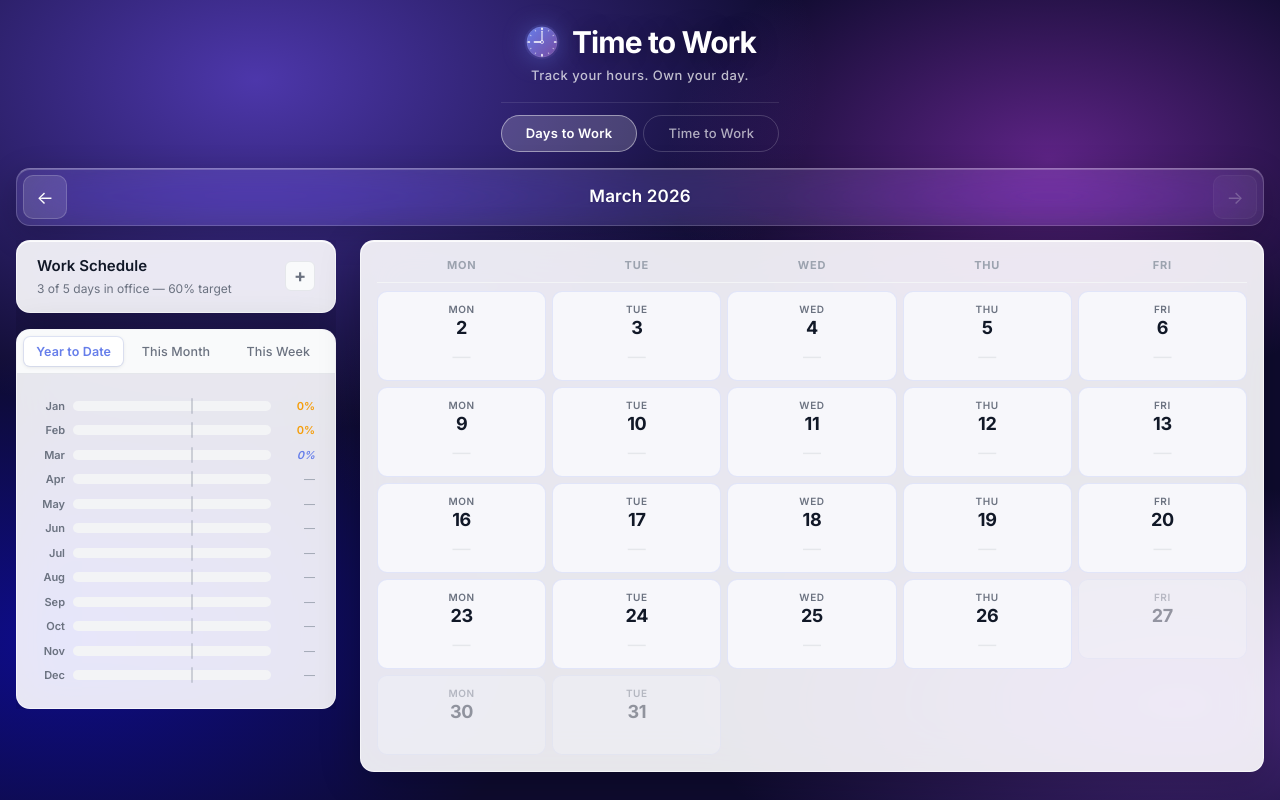
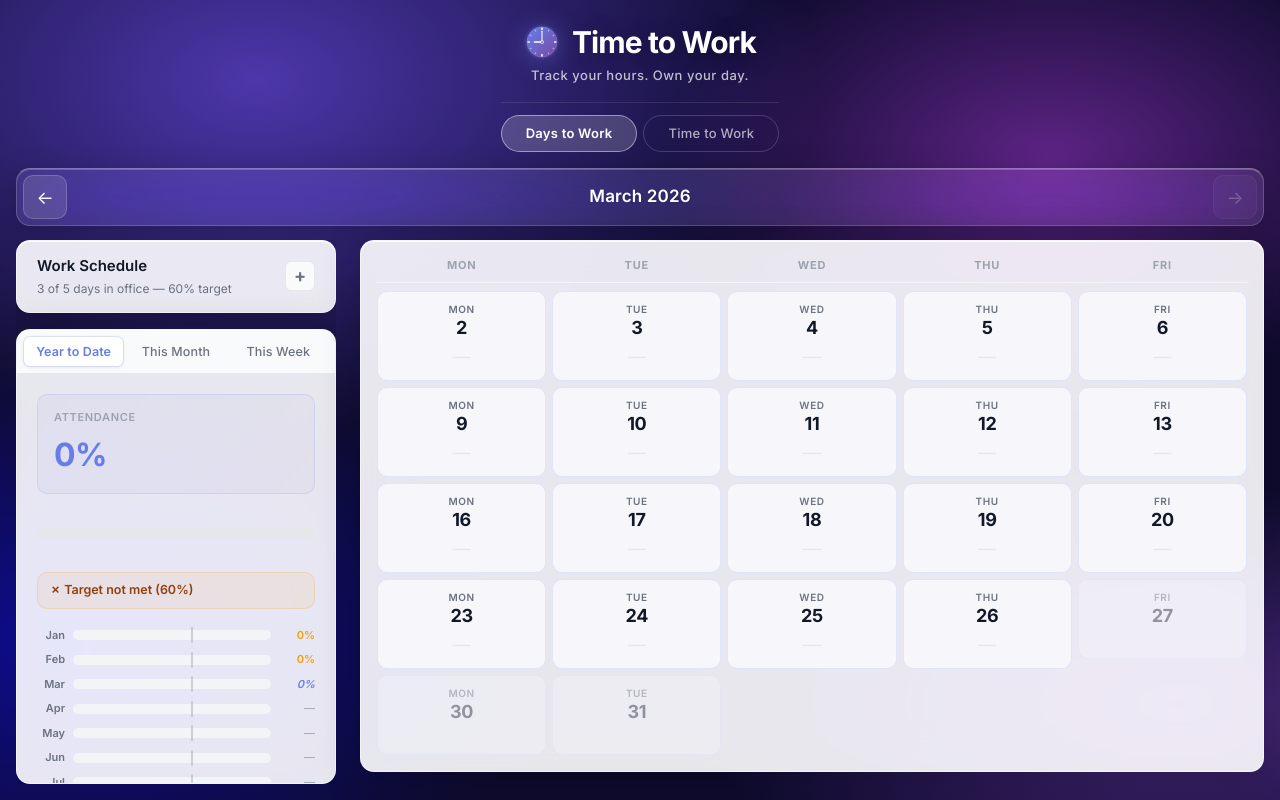
Before and after one commit to dwilliams264/time-to-work, a React (Vite) app: page / in a window 1280 px wide. Built offline with nearby package versions, Linux system fonts and the light colour scheme.

Commit message:
feat: add Year-to-Date attendance calculation and display in AttendanceStats component

```diff
--- a/src/components/days-to-work/attendance-stats/attendance-stats.component.tsx
+++ b/src/components/days-to-work/attendance-stats/attendance-stats.component.tsx
@@ -6,6 +6,7 @@ import {
   getMonthlyAttendance,
   getThisWeekRange,
   getThisMonthRange,
+  getThisYearRange,
 } from '../../../utils/attendanceCalculations';
 import type { MonthlyAttendancePoint } from '../../../utils/attendanceCalculations';
 import StatCard from '../../shared/stat-card/stat-card.component';
@@ -71,6 +72,10 @@ function AttendanceStats({ attendanceDays, settings }: AttendanceStatsProps) {
     return null;
   });
 
+  // Overall YTD result (Jan 1 → today)
+  const [ytdStart, ytdEnd] = getThisYearRange(now);
+  const ytdResult = calculateAttendance(attendanceDays, ytdStart, ytdEnd, settings);
+
   // Always compute this-month result for the mobile summary bar
   const [mobileMonthStart, mobileMonthEnd] = getThisMonthRange(now);
   const mobileMonthResult = calculateAttendance(attendanceDays, mobileMonthStart, mobileMonthEnd, settings);
@@ -98,7 +103,28 @@ function AttendanceStats({ attendanceDays, settings }: AttendanceStatsProps) {
 
         <div className="attendance-stats-body" data-testid="attendance-stats-body">
           {activePeriod === 'ytd' ? (
-            <YtdChart monthData={monthData} targetPct={targetPct} />
+            <>
+              <StatCard
+                title="Attendance"
+                value={`${ytdResult.attendancePct}%`}
+                variant="primary"
+                testId="ytd-stat-pct"
+              />
+
+              <ProgressBar
+                percentage={Math.min(100, (ytdResult.attendancePct / ytdResult.targetPct) * 100)}
+                isComplete={ytdResult.metTarget}
+              />
+
+              <TargetBadge
+                met={ytdResult.metTarget}
+                testId="ytd-target-badge"
+              >
+                {ytdResult.metTarget ? '✓ Target met' : '✗ Target not met'} ({ytdResult.targetPct}%)
+              </TargetBadge>
+
+              <YtdChart monthData={monthData} targetPct={targetPct} />
+            </>
           ) : (
             <>
               <StatCard
```
